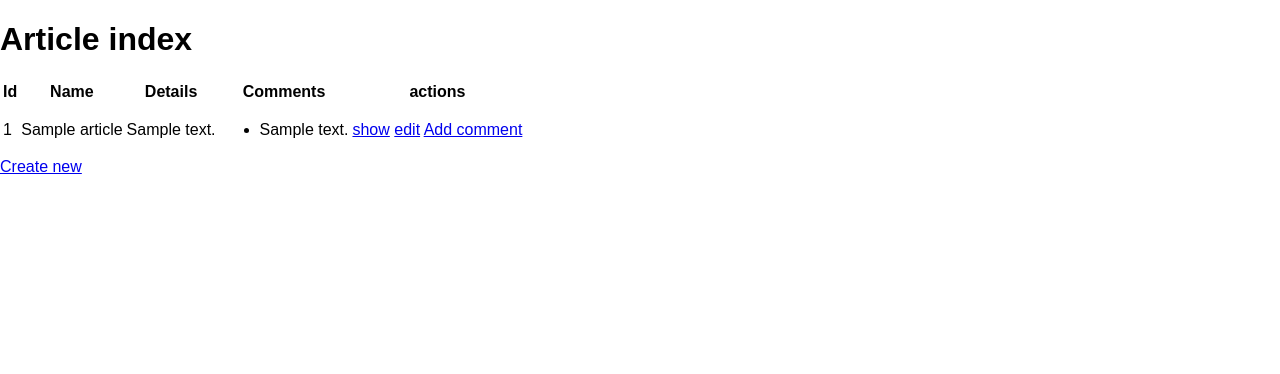
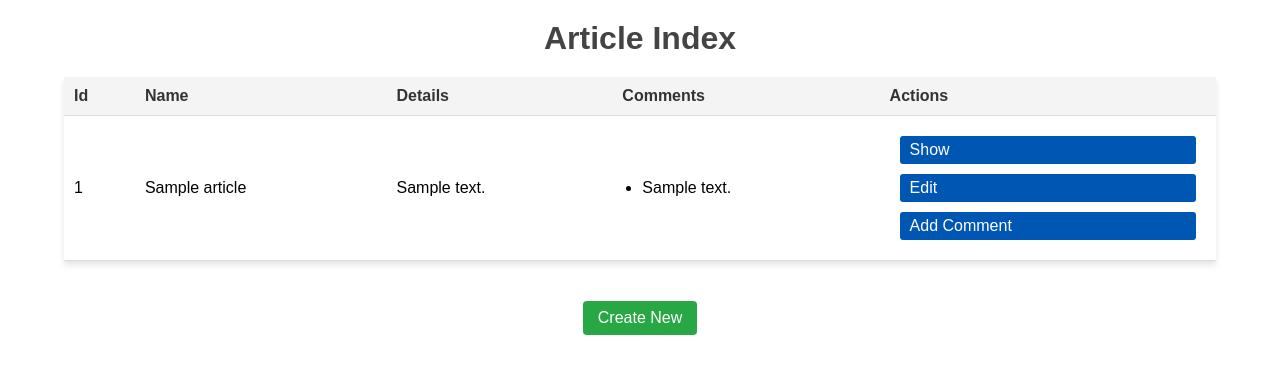
Before and after one commit to fredericEducentre/Symfony_Test_missoin, a Symfony app: template templates/article/index.html.twig in a window 1280 px wide. Shown: the part 38-412 px from the top of the page. Run offline with Twig, Linux system fonts and the light colour scheme; the template is opened without the code that fills it: most values are stand-ins (such as "Sample title", 1, 10 or a date in 2020); some libraries are stand-ins or nearby versions.

Commit message:
:feat: random style

```diff
--- a/templates/article/index.html.twig
+++ b/templates/article/index.html.twig
@@ -4,7 +4,92 @@
 {% endblock %}
 
 {% block body %}
-	<h1>Article index</h1>
+	<style>
+		.main-title {
+			text-align: center;
+			margin: 20px 0;
+			color: #444;
+		}
+
+		.table {
+			width: 90%;
+			margin: 20px auto;
+			border-collapse: collapse;
+			background: white;
+			box-shadow: 0 4px 6px rgba(0, 0, 0, 0.1);
+		}
+
+		.table th,
+		.table td {
+			padding: 10px;
+			text-align: left;
+			border-bottom: 1px solid #ddd;
+		}
+
+		.table th {
+			background-color: #f4f4f4;
+			color: #333;
+		}
+
+		.table tr:hover {
+			background-color: #f1f1f1;
+		}
+
+		.link {
+			text-decoration: none;
+			color: #007BFF;
+		}
+
+		.link:hover {
+			text-decoration: underline;
+		}
+
+		.list {
+			padding-left: 20px;
+			margin: 0;
+			list-style-type: disc;
+		}
+
+		.no-records {
+			text-align: center;
+			font-style: italic;
+			color: #777;
+		}
+
+		.btn {
+			display: inline-block;
+			padding: 8px 15px;
+			margin: 20px auto;
+			color: #fff;
+			background-color: #28a745;
+			border: none;
+			border-radius: 4px;
+			text-align: center;
+			cursor: pointer;
+		}
+
+		.btn:hover {
+			background-color:rgb(34, 133, 57);
+		}
+
+		a{
+			text-decoration: none;
+		}
+
+		.actions .action-link {
+			padding: 5px 10px;
+			background-color: #0056b3;
+			color: white;
+			border-radius: 3px;
+			display: flex;
+			margin: 10px;
+		}
+
+		.actions .action-link:hover {
+			background-color:rgb(0, 57, 117);
+		}
+	</style>
+	<h1 class="main-title">Article Index</h1>
 
 	<table class="table">
 		<thead>
@@ -13,7 +98,7 @@
 				<th>Name</th>
 				<th>Details</th>
 				<th>Comments</th>
-				<th>actions</th>
+				<th>Actions</th>
 			</tr>
 		</thead>
 		<tbody>
@@ -23,26 +108,27 @@
 					<td>{{ article.name }}</td>
 					<td>{{ article.details }}</td>
 					<td>
-						<ul>
+						<ul class="list">
 							{% for comment in article.comments %}
-								<li>{{comment.comment_text}}</li>
+								<li>{{ comment.comment_text }}</li>
 							{% endfor %}
 						</ul>
 					</td>
-					<td>
-						<a href="{{ path('app_article_show', {'id': article.id}) }}">show</a>
-						<a href="{{ path('app_article_edit', {'id': article.id}) }}">edit</a>
-						<a href="{{ path('app_comment_new') }}">Add comment</a>
+					<td class="actions">
+						<a href="{{ path('app_article_show', {'id': article.id}) }}" class="action-link">Show</a>
+						<a href="{{ path('app_article_edit', {'id': article.id}) }}" class="action-link">Edit</a>
+						<a href="{{ path('app_comment_new') }}" class="action-link">Add Comment</a>
 					</td>
 				</tr>
-
 			{% else %}
 				<tr>
-					<td colspan="4">no records found</td>
+					<td colspan="5" class="no-records">No records found</td>
 				</tr>
 			{% endfor %}
 		</tbody>
 	</table>
 
-	<a href="{{ path('app_article_new') }}">Create new</a>
+	<div style="text-align: center;">
+		<a href="{{ path('app_article_new') }}" class="btn">Create New</a>
+	</div>
 {% endblock %}
```
Also changed, not shown: templates/product/index.html.twig (+86 -11 lines).
